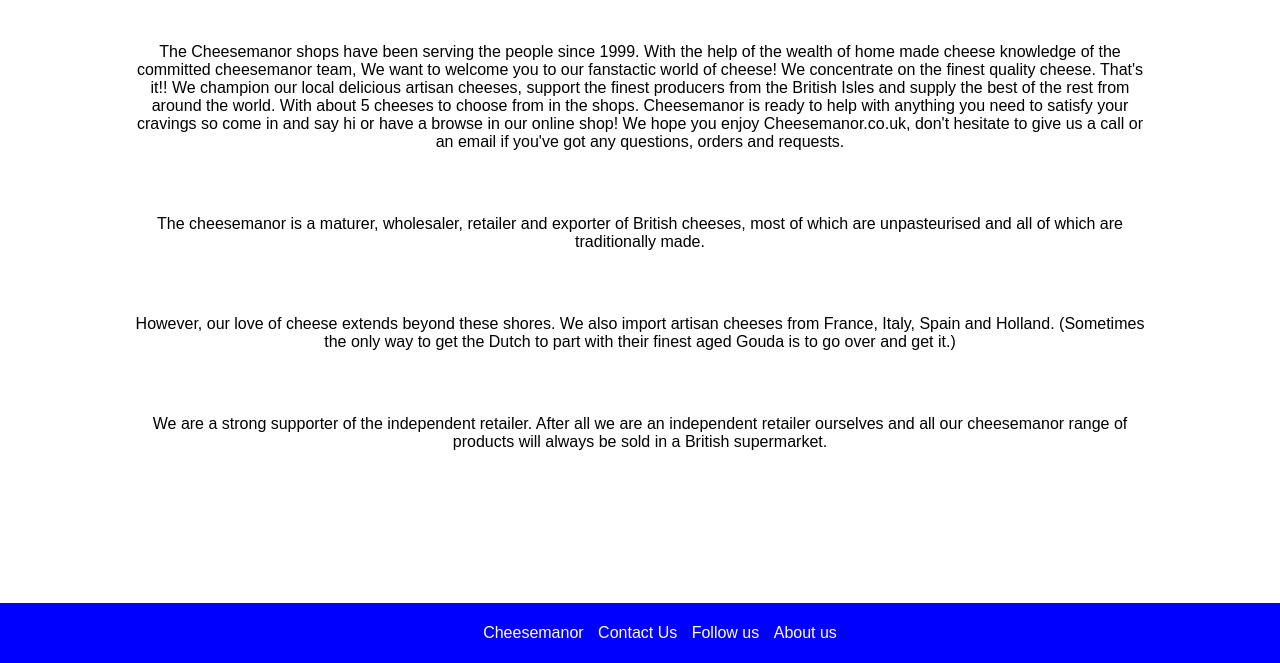
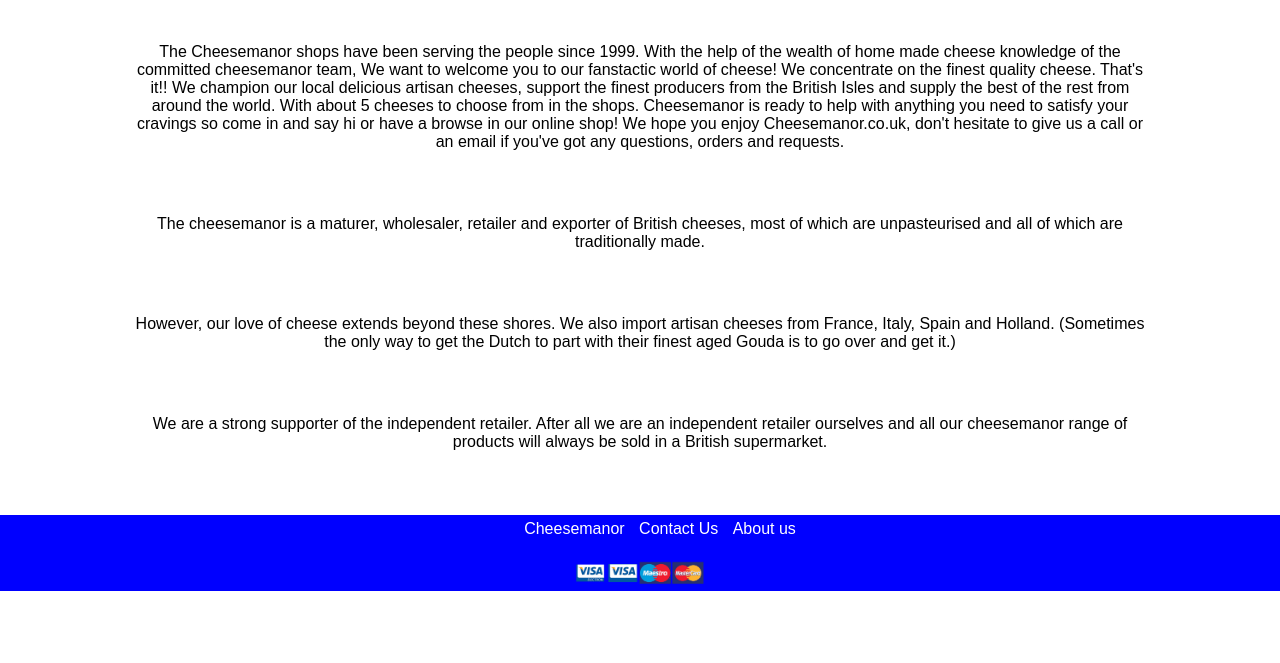
Before and after one commit to tayostephens/myWebsite, a plain HTML site: page about.html in a window 1280 px wide. Shown: the part 137-800 px from the top of the page. Drawn offline with Linux system fonts and the light colour scheme.

Commit message:
Update about.html
firstcommit

```diff
--- a/about.html
+++ b/about.html
@@ -6,7 +6,7 @@
 </head>
 <body>
   <nav class="topnav" id="myTopnav">
-  <a href="index.html" ><img src="img/Cheese.jpeg" id="topid"></a>
+  <a href="index.html" ><img src="img/Cheese.jpeg" alt="cheese home" id="topid"></a>
   <a href="index.html"  >Home</a>
 <a href="information.html">Product</a>
 <a href="about.html">About</a>
@@ -34,16 +34,15 @@
     range of products will always be sold in a British supermarket.</p>
   </div>
 
+<footer class="footer">
+  <ul>
+    <li><a href="index.html" id="fcolor"> Cheesemanor </a></li>
+    <li ><a href="mailto:tayostephens@protonmail.com" id="fcolor">Contact Us</a></li>
+    <li><a href="about.html" id="fcolor"> About us</a></li>
 
-  <footer class="fixed">
-    <ul>
-      <li> Cheesemanor</li>
-      <li ><a href="mailto:tayostephens@protonmail.com" id="fcolor">Contact Us</a></li>
-      <li>Follow us</li>
-      <li>About us</li>
-    </ul>
-
-  </footer>
+  </ul>
+ <img src="img/payy.png" alt="we accept" id="accept" >
+</footer>
 
 
 
```
